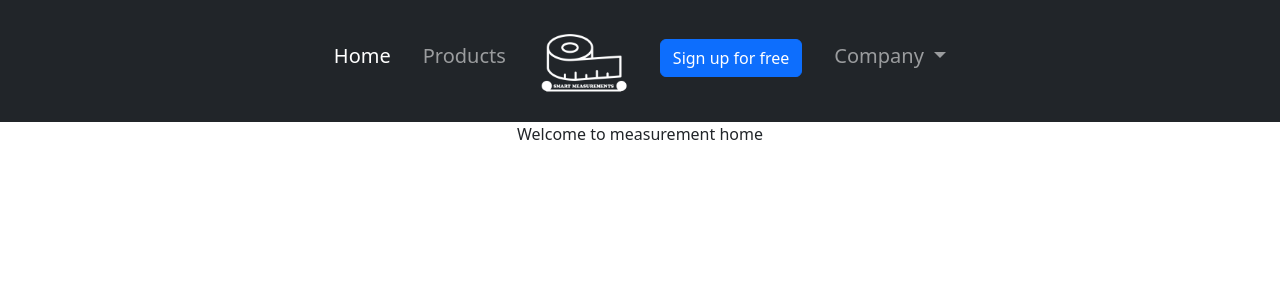
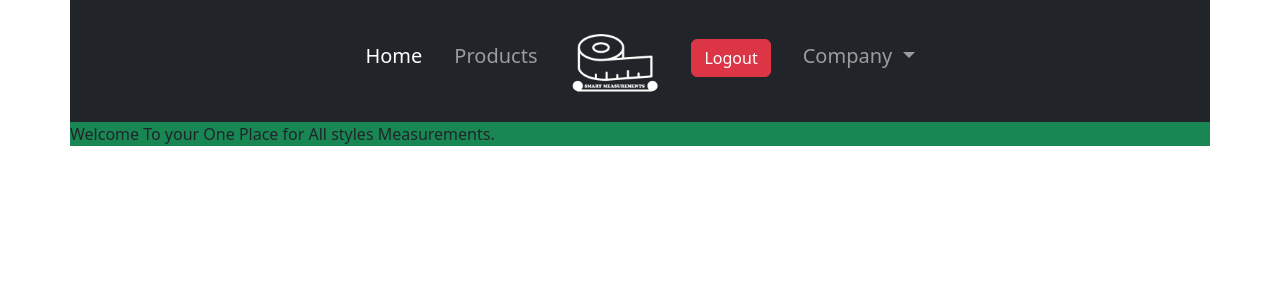
Before and after one commit to FittedSize/Measurement, a Django app: page / in a window 1280 px wide. Shown: the top 300 px of the page. Run offline with Django 4.2, Linux system fonts and the light colour scheme; the visitor is signed in with stand-in values (Sample User, id 1).

Commit message:
Add login capability

```diff
--- /dev/null
+++ b/app/forms.py
@@ -0,0 +1,6 @@
+from django import forms
+
+
+class LoginForm(forms.Form):
+    email = forms.EmailField()
+    password = forms.CharField()
--- a/app/models.py
+++ b/app/models.py
@@ -10,7 +10,7 @@ class User(AbstractUser):
     ACCOUNTS = [(INDIVIDUAL, "Individual"), (BUSINESS, "Business")]
     account_type = models.CharField(choices=ACCOUNTS, max_length=2, default=INDIVIDUAL)
 
-    REQUIRED_FIELDS = ["first_name", "last_name", "account_type"]
+    REQUIRED_FIELDS = ["first_name", "last_name", "account_type", "email"]
 
     @property
     def is_business(self):
--- /dev/null
+++ b/app/templates/app/about_us.html
@@ -0,0 +1 @@
+{% extends 'app/layout.html' %}
--- /dev/null
+++ b/app/templates/app/contact_us.html
@@ -0,0 +1 @@
+{% extends 'app/layout.html' %}
--- a/app/templates/app/index.html
+++ b/app/templates/app/index.html
@@ -5,5 +5,9 @@
 {% endblock %}
 
 {% block main %}
-<div class="text-center">Welcome to measurement home</div>
+<div class="h-100 bg-success">
+  <div class="jumbotron">
+    Welcome To your One Place for All styles Measurements.
+  </div>
+</div>
 {% endblock %}
--- a/app/templates/app/layout.html
+++ b/app/templates/app/layout.html
@@ -13,21 +13,29 @@
     <!-- contents of the head come here-->
     {% endblock %}
   </head>
-  <body>
+  <body class="d-flex h-100">
+    <div class="container h-100 w-100 g-0">
+      <div>
         {% block header %}
         {% include 'app/navbar.html' %}
         {% endblock %}
-
-    <div class="container">
+      </div>
+      <div class="">
         {% block main %}
         <!-- contents of the head come here-->
         {% endblock %}
       </div>
-
-
+      <div class="">
         {% block footer %}
         <!-- contents of the footer come here-->
         {% endblock %}
+      </div>
+
+    </div>
+
+
+
+
     <script src="{% static 'fontawesomefree/js/fontawesome.js' %}"></script>
     <script src="{% static 'fontawesomefree/js/solid.js' %}"></script>
     <script src="{% static 'fontawesomefree/js/brands.js' %}"></script>
--- a/app/templates/app/navbar.html
+++ b/app/templates/app/navbar.html
@@ -16,7 +16,7 @@
     <div class=" collapse navbar-collapse" id="navbarNavDropdown">
       <ul class="navbar-nav mx-auto ">
         <li class="nav-item">
-          <a class="nav-link mx-2 active" aria-current="page" href="{% url home_page %}">Home</a>
+          <a class="nav-link mx-2 {% if is_home %} active {% endif %}" aria-current="page" href="{% url home_page %}">Home</a>
         </li>
         <li class="nav-item">
           <a class="nav-link mx-2" href="#">Products</a>
@@ -28,22 +28,33 @@
         </li>
         {% if not user.is_authenticated %}
         <li class="nav-item" id="login">
-          <a class="nav-link mx-2" href="{% url login_page %}">Login <i class="fa-solid fa-right-to-bracket"></i></a>
+          <a class="nav-link  mx-2" href="{% url login_page %}">
+            <button class="btn btn-primary">
+              Login <i class="fa-solid fa-right-to-bracket"></i>
+            </button>
+            </a>
+        </li>
+        {% else %}
+        <li class="nav-item" id="logout">
+          <form method="POST" action="{% url logout_page %}">
+            <a href="" class="nav-link">
+              <button class="btn btn-danger mx-2">
+                Logout <i class="fa-solid fa-right-from-bracket"></i>
+              </button>
+            </a>
+
+            {% csrf_token %}
+          </form>
         </li>
         {% endif %}
 
-        <li class="nav-item">
-
-          <a class="nav-link mx-2 btn-primary" href="#"><button class="btn btn-primary">Sign up for free</button></a>
-        </li>
         <li class="nav-item dropdown">
           <a class="nav-link mx-2 dropdown-toggle" href="#" id="navbarDropdownMenuLink" role="button" data-bs-toggle="dropdown" aria-expanded="false">
             Company
           </a>
           <ul class="dropdown-menu" aria-labelledby="navbarDropdownMenuLink">
-            <li><a class="dropdown-item" href="#">Blog</a></li>
-            <li><a class="dropdown-item" href="#">About Us</a></li>
-            <li><a class="dropdown-item" href="#">Contact us</a></li>
+            <li><a class="dropdown-item" href="{% url about_us %}">About Us</a></li>
+            <li><a class="dropdown-item" href="{% url contact_us %}">Contact us</a></li>
           </ul>
         </li>
       </ul>
--- /dev/null
+++ b/app/templates/app/user_page.html
@@ -0,0 +1 @@
+{% extends 'app/layout.html' %}
--- a/app/urls.py
+++ b/app/urls.py
@@ -3,6 +3,10 @@ from . import views
 
 
 urlpatterns = [
-    path("", views.home, name="home_page"),
-    path("login/", views.login, name="login_page"),
+    path("", views.home_page, name="home_page"),
+    path("login_page/", views.login_page, name="login_page"),
+    path("logout_page/", views.logout_page, name="logout_page"),
+    path("about/", views.about_us, name="about_us"),
+    path("contact/", views.contact_us, name="contact_us"),
+    path("user_page/", views.user_page, name="user_page"),
 ]
--- a/app/views.py
+++ b/app/views.py
@@ -1,11 +1,59 @@
-from django.shortcuts import render
+from django.shortcuts import render, redirect
+from django.contrib.auth import login, logout
+from django.contrib.auth.decorators import login_required
+from django.urls import reverse
+from .forms import LoginForm
+from .utility import get_error_list, authenticate_user
 
-data = dict(login_page="login_page", home_page="home_page")
+data = dict(
+    login_page="login_page",
+    home_page="home_page",
+    contact_us="contact_us",
+    about_us="about_us",
+    logout_page="logout_page",
+)
 
 
-def home(request):
+@login_required(login_url="/login_page")
+def user_page(request):
+    return render(request, "app/user_page.html", context=data)
+
+
+def home_page(request):
+    data["is_home"] = True
     return render(request, "app/index.html", context=data)
 
 
-def login(request):
-    return render(request, "app/login.html", context=data)
+def login_page(request):
+    if request.method == "GET":
+        if request.user.is_authenticated:
+            return redirect(reverse("home_page"))
+        return render(request, "app/login.html", context=data)
+    elif request.method == "POST":
+        form = LoginForm(request.POST)
+        if form.is_valid():
+            user = authenticate_user(
+                email=request.POST["email"],
+                password=request.POST["password"],
+            )
+            if user:
+                login(request, user)
+                return redirect(reverse("user_page"))
+            data["danger"] = ["Invalid Email or Password"]
+            return render(request, "app/login.html", context=data)
+
+        data["danger"] = get_error_list(form.errors)
+        return render(request, "app/login.html", context=data)
+
+
+def contact_us(request):
+    return render(request, "app/contact_us.html", context=data)
+
+
+def about_us(request):
+    return render(request, "app/about_us.html", context=data)
+
+
+def logout_page(request):
+    logout(request)
+    return redirect(reverse("home_page"))
--- a/measure_it/urls.py
+++ b/measure_it/urls.py
@@ -19,9 +19,6 @@ from django.conf.urls.static import static
 from django.conf import settings
 
 
-urlpatterns = [
-    path("admin/", admin.site.urls),
-    path("", include("app.urls")),
-]
+urlpatterns = [path("admin/", admin.site.urls), path("", include("app.urls"))]
 
 urlpatterns + static(settings.STATIC_URL, document_root=settings.STATIC_ROOT)
```
Also changed, not shown: app/templates/app/login.html (+8 -6 lines), app/templates/app/notifications.html (added, +30 -0 lines), app/utility.py (+25 -2 lines), app/templates/app/logout.html (added), 1 other file. Lines whose indentation alone changed are shown as unchanged.
